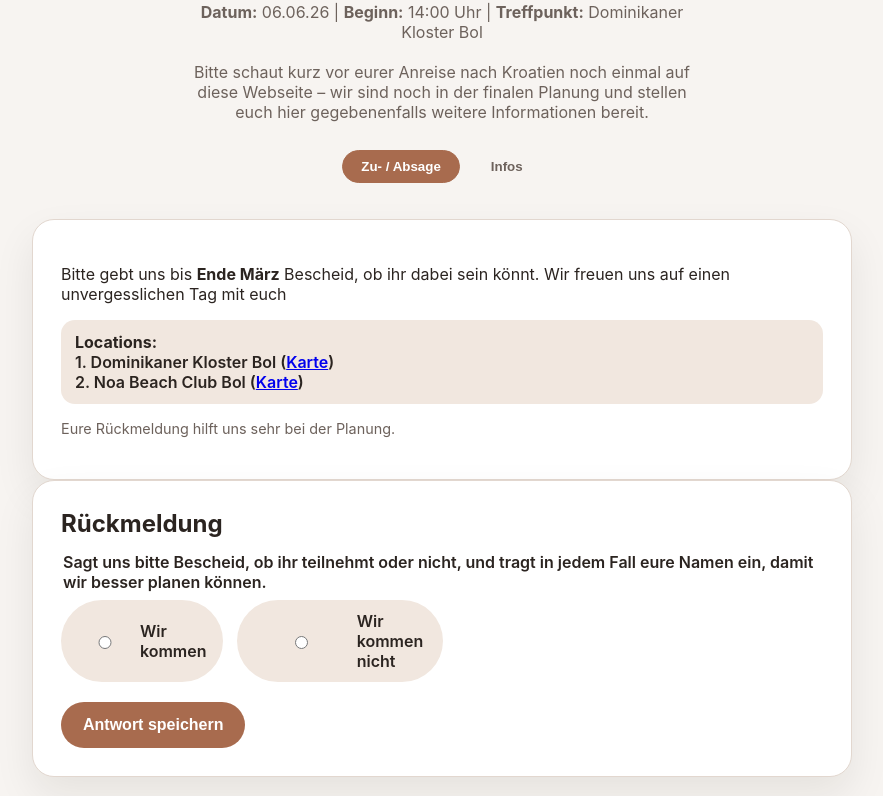
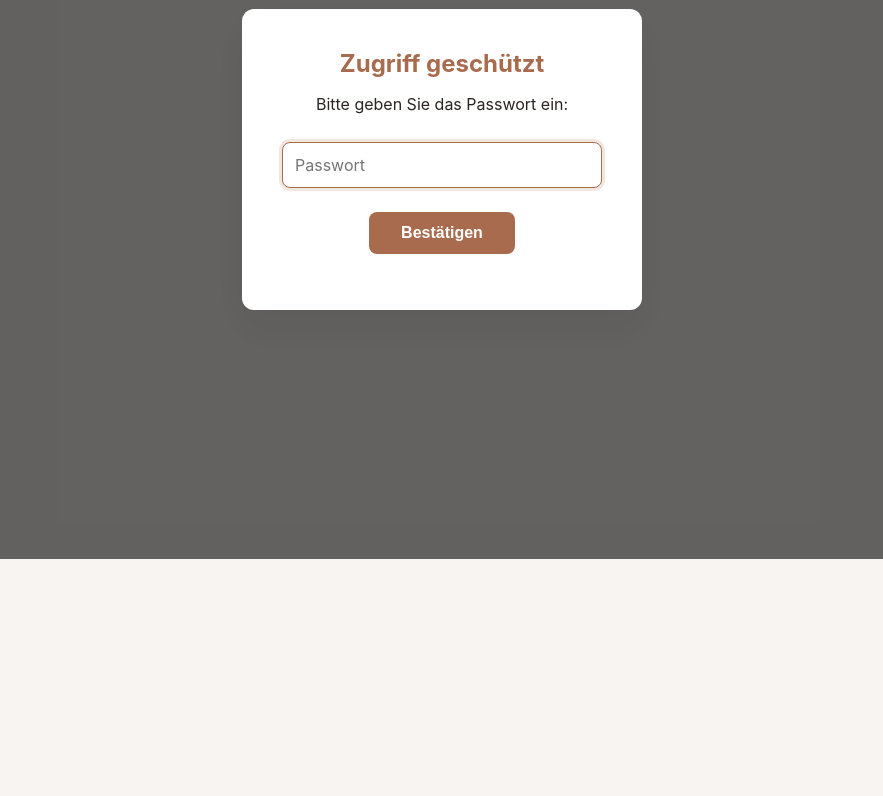
Before and after one commit to zooky92/Webseite-Hochzeit, a plain HTML site: page index.html in a window 1280 px wide. Shown: the part 241-1037 px from the top of the page, without its empty margins (198-1081 px from the left). After the commit the page ends 800 px from the top, so only its background shows below. Drawn offline with Linux system fonts and the light colour scheme.

Commit message:
Add password protection to wedding website

```diff
--- a/index.html
+++ b/index.html
@@ -7,13 +7,29 @@
     <link rel="stylesheet" href="styles.css" />
   </head>
   <body>
+    <!-- Password Protection Modal -->
+    <div id="password-overlay" class="password-overlay">
+      <div class="password-modal">
+        <h2>Zugriff geschützt</h2>
+        <p>Bitte geben Sie das Passwort ein:</p>
+        <input
+          type="password"
+          id="password-input"
+          placeholder="Passwort"
+          autocomplete="off"
+        />
+        <button id="password-submit">Bestätigen</button>
+        <p id="password-error" class="password-error"></p>
+      </div>
+    </div>
+
     <div class="language-flags">
       <button class="flag-btn active" data-lang="de" title="Deutsch">🇩🇪</button>
       <button class="flag-btn" data-lang="en" title="English">🇬🇧</button>
       <button class="flag-btn" data-lang="hr" title="Hrvatski">🇭🇷</button>
     </div>
 
-    <main class="page">
+    <main class="page" id="main-content" style="display: none;">
       <header class="hero">
         <p class="eyebrow" data-i18n="eyebrow">Hochzeitsfeier</p>
         <h1 data-i18n="title">Marisa &amp; Denny</h1>
--- a/script.js
+++ b/script.js
@@ -1,3 +1,45 @@
+// ==================== PASSWORD PROTECTION ====================
+const CORRECT_PASSWORD = "mdh060626";
+
+function initPasswordProtection() {
+  const overlay = document.getElementById("password-overlay");
+  const input = document.getElementById("password-input");
+  const submitBtn = document.getElementById("password-submit");
+  const errorMsg = document.getElementById("password-error");
+  const mainContent = document.getElementById("main-content");
+
+  // Check if password was already entered in this session
+  if (sessionStorage.getItem("passwordAuthenticated") === "true") {
+    overlay.style.display = "none";
+    mainContent.style.display = "block";
+    return;
+  }
+
+  function authenticate() {
+    if (input.value === CORRECT_PASSWORD) {
+      sessionStorage.setItem("passwordAuthenticated", "true");
+      overlay.style.display = "none";
+      mainContent.style.display = "block";
+      errorMsg.textContent = "";
+    } else {
+      errorMsg.textContent = "Passwort falsch. Bitte versuchen Sie es erneut.";
+      input.value = "";
+      input.focus();
+    }
+  }
+
+  submitBtn.addEventListener("click", authenticate);
+  input.addEventListener("keypress", (e) => {
+    if (e.key === "Enter") {
+      authenticate();
+    }
+  });
+
+  // Focus input on load
+  input.focus();
+}
+
+// ==================== RSVP FORM LOGIC ====================
 const guestFields = document.getElementById("guest-fields");
 const addGuestBtn = document.getElementById("add-guest-btn");
 const attendanceRadios = document.querySelectorAll("input[name='attendance']");
@@ -183,6 +225,9 @@ const submitToGoogleSheets = async () => {
 };
 
 document.addEventListener("DOMContentLoaded", () => {
+  // Initialize password protection first
+  initPasswordProtection();
+
   const flagBtns = document.querySelectorAll(".flag-btn");
   flagBtns.forEach((btn) => {
     btn.addEventListener("click", (event) => {
--- a/styles.css
+++ b/styles.css
@@ -13,6 +13,81 @@
 
 * {
   box-sizing: border-box;
+}
+
+/* Password Protection Styles */
+.password-overlay {
+  position: fixed;
+  top: 0;
+  left: 0;
+  width: 100%;
+  height: 100%;
+  background: rgba(0, 0, 0, 0.6);
+  display: flex;
+  justify-content: center;
+  align-items: center;
+  z-index: 10000;
+}
+
+.password-modal {
+  background: var(--card);
+  padding: 40px;
+  border-radius: 12px;
+  box-shadow: var(--shadow);
+  text-align: center;
+  max-width: 400px;
+  width: 90%;
+}
+
+.password-modal h2 {
+  margin: 0 0 16px 0;
+  color: var(--accent);
+  font-size: 1.5rem;
+}
+
+.password-modal p {
+  margin: 16px 0;
+  color: var(--text);
+}
+
+.password-modal input {
+  width: 100%;
+  padding: 12px;
+  margin: 12px 0;
+  border: 1px solid var(--border);
+  border-radius: 8px;
+  font-size: 1rem;
+  font-family: inherit;
+}
+
+.password-modal input:focus {
+  outline: none;
+  border-color: var(--accent);
+  box-shadow: 0 0 0 3px var(--accent-soft);
+}
+
+.password-modal button {
+  padding: 12px 32px;
+  background: var(--accent);
+  color: white;
+  border: none;
+  border-radius: 8px;
+  font-size: 1rem;
+  cursor: pointer;
+  margin-top: 12px;
+  font-weight: 600;
+  transition: background 0.2s;
+}
+
+.password-modal button:hover {
+  background: #934a2c;
+}
+
+.password-error {
+  color: #d32f2f;
+  font-weight: 600;
+  margin: 8px 0 0 0;
+  font-size: 0.9rem;
 }
 
 body {
```
